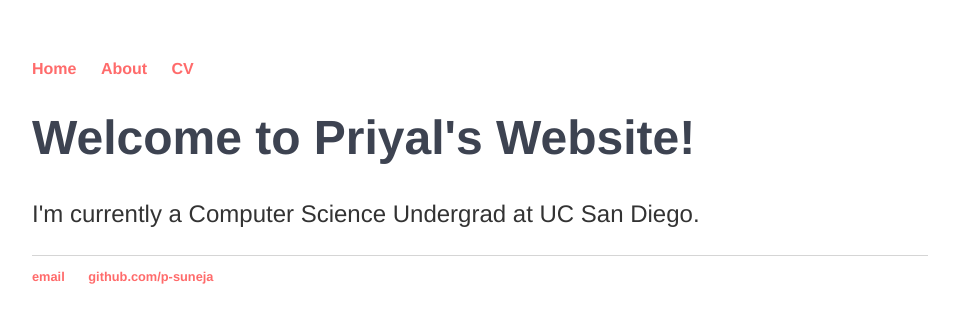
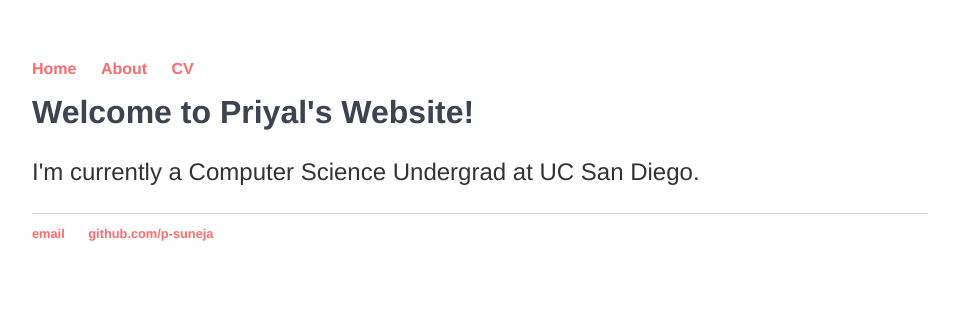
Before and after one commit to p-suneja/p-suneja.github.io, a Jekyll site: the page built from index.html, in a window 1280 px wide. Shown: the top 323 px of the page, without its empty margins (160-1119 px from the left). Built offline with Jekyll 4.4.1, drawn with Linux system fonts in a browser that asks for light colours.

Commit message:
trying to fix some timeline stuff

```diff
--- a/css/main.css
+++ b/css/main.css
@@ -26,11 +26,11 @@ a:hover {
     color: #ff9a9a;
     text-decoration: underline;
 }
-h1 {
+/*h1 {
     font-size: 3em;
     color: #3D4351;
-}
-h2, h3, h4, h5, h6 {
+}*/
+h1, h2, h3, h4, h5, h6 {
     color: #3D4351;
     margin-top: 0;
 }
```
